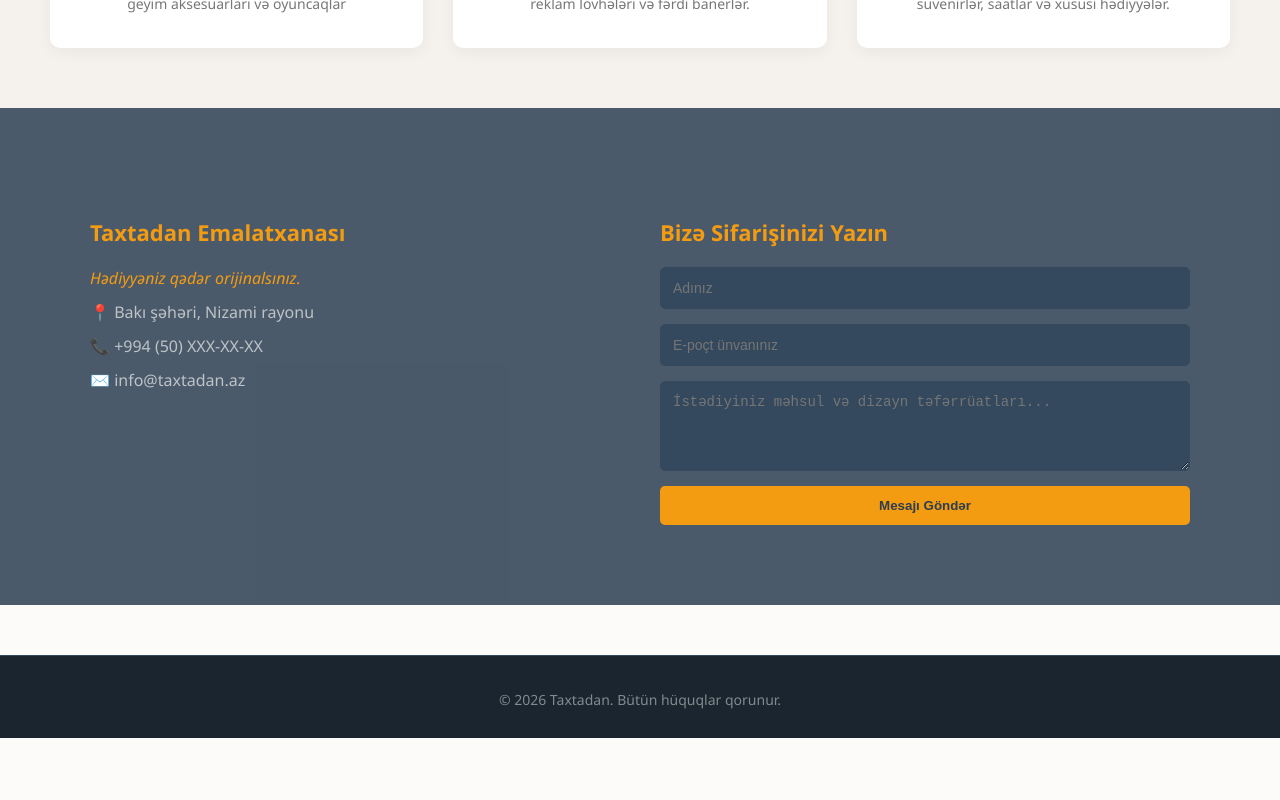
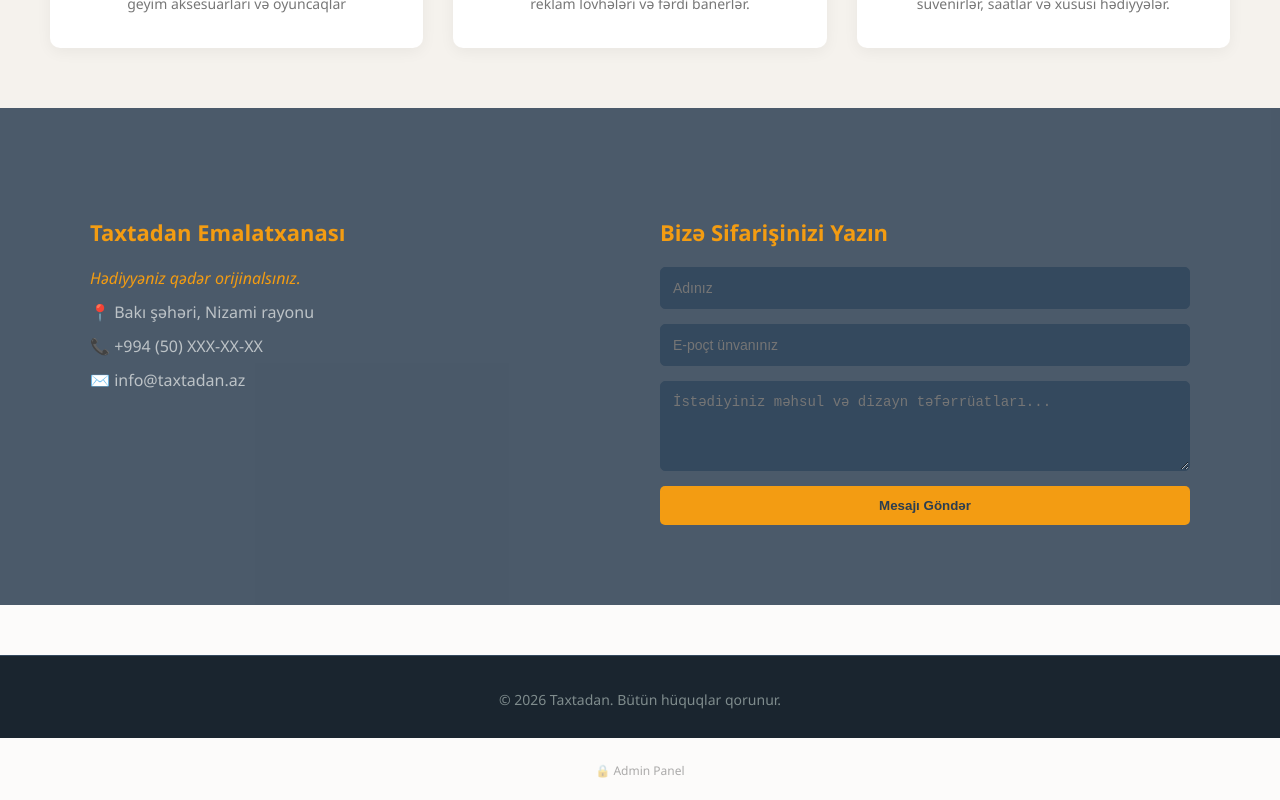
Before and after one commit to Shaiq2022/taxtadan, a React (Vite) app: page / in a window 1280 px wide. Shown: the part 1217-2017 px from the top of the page. Before the commit the page ends 1955 px from the top, so only its background shows below. Built offline with nearby package versions, Linux system fonts and the light colour scheme; no server answers.

Commit message:
Admin gizli link elave olundu

```diff
--- a/src/App.jsx
+++ b/src/App.jsx
@@ -1,8 +1,8 @@
 import React from 'react';
-import { BrowserRouter as Router, Routes, Route } from 'react-router-dom';
+import { BrowserRouter as Router, Routes, Route, Link } from 'react-router-dom';
 import Home from './Home';
 import CategoryPage from './CategoryPage'; // Yeni yaradacağımız kateqoriya səhifəsi
-import AdminPanel from "./AdminPanel";   // Admin paneli
+import AdminPanel from "./AdminPanel";    // Admin paneli
 
 function App() {
   return (
@@ -12,6 +12,13 @@ function App() {
         <Route path="/category/:categoryName" element={<CategoryPage />} />
         <Route path="/admin" element={<AdminPanel />} />
       </Routes>
+
+      {/* Səhifənin ən altında gözə çarpmayan gizli Admin düyməsi */}
+      <footer style={{ textAlign: 'center', padding: '20px 0', opacity: 0.4 }}>
+        <Link to="/admin" style={{ textDecoration: 'none', color: 'inherit', fontSize: '12px' }}>
+          🔒 Admin Panel
+        </Link>
+      </footer>
     </Router>
   );
 }
```
